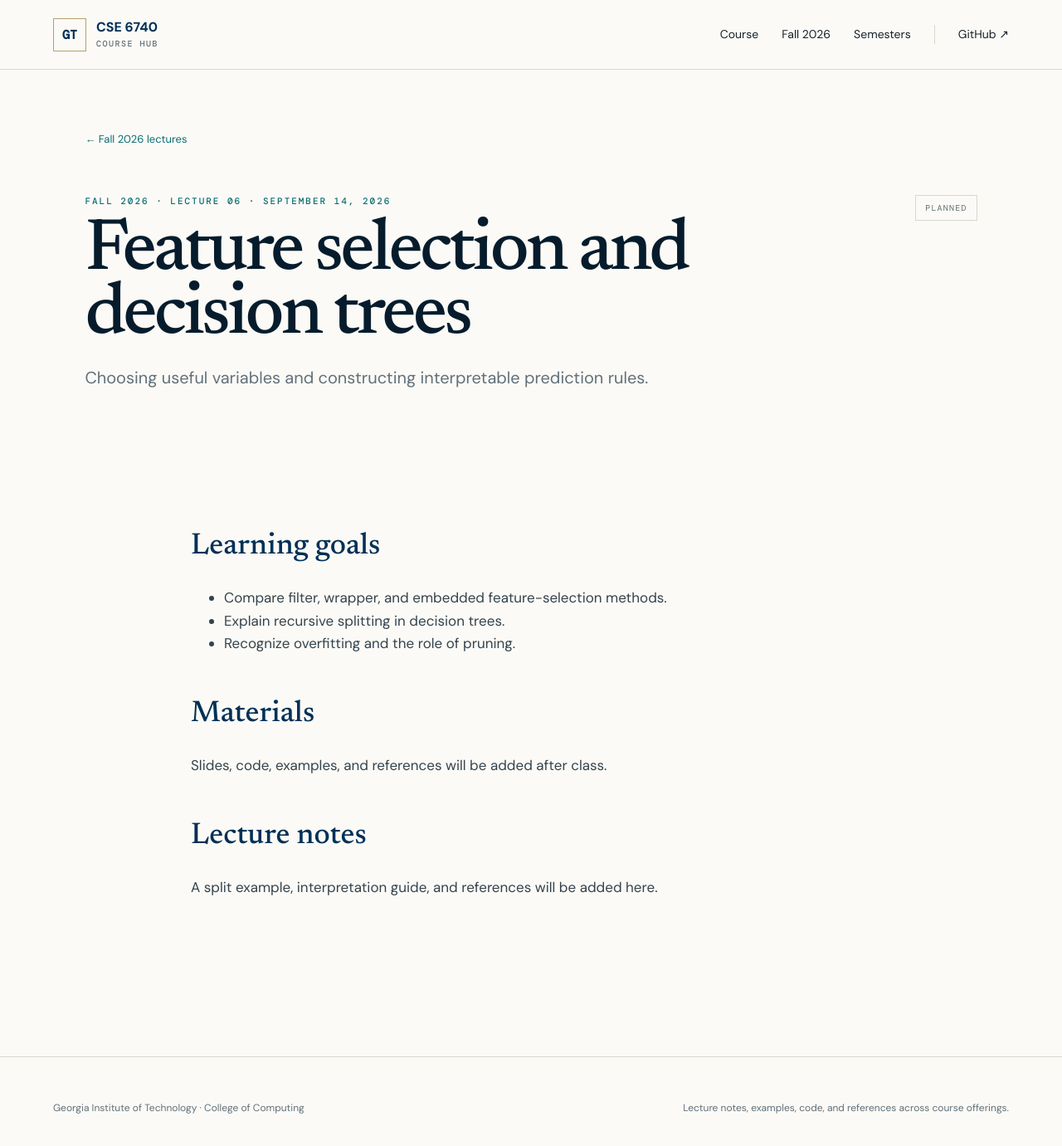
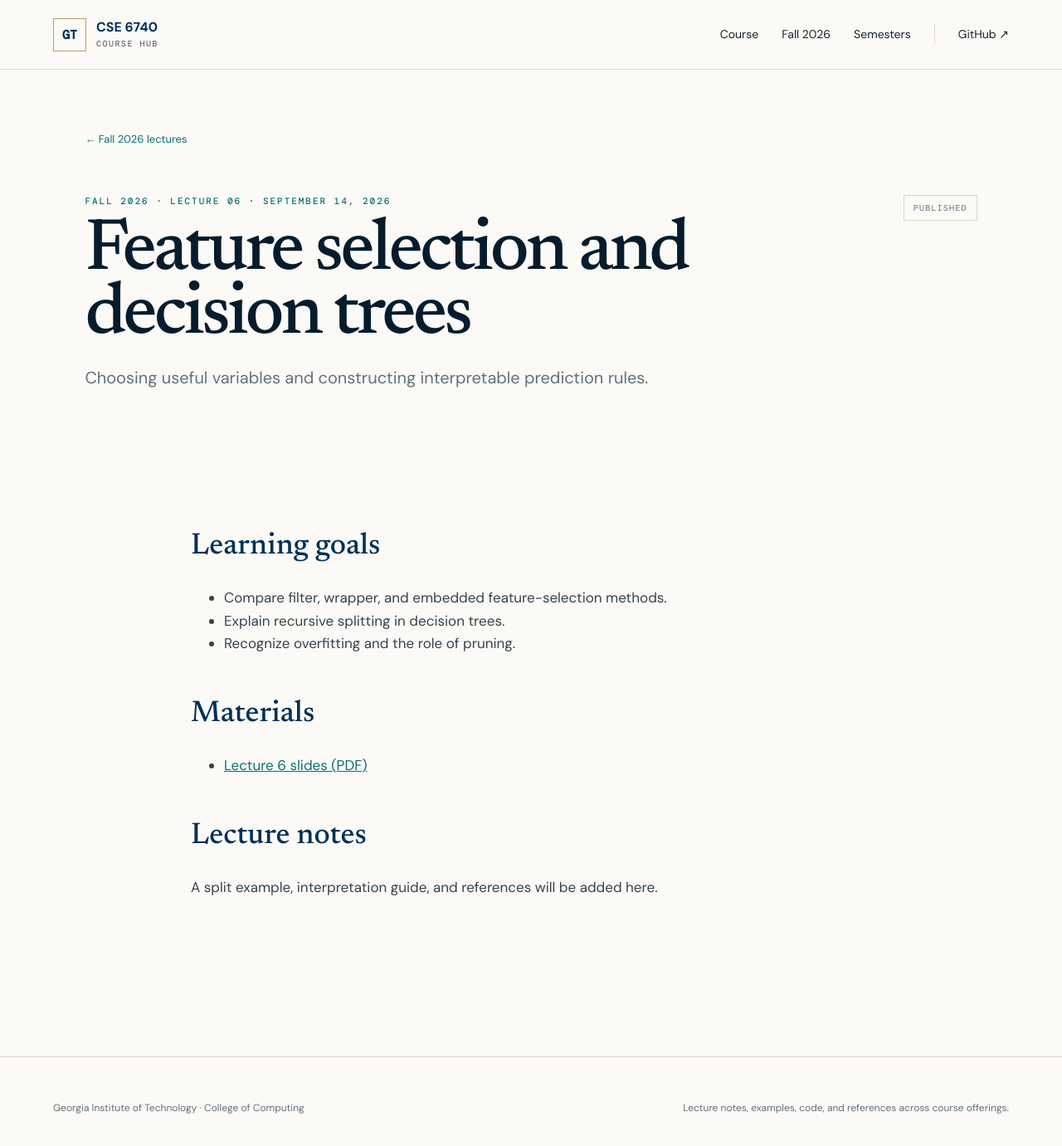
Before and after one commit to GT-KOALA/Gatech-CSE6740, a Jekyll site: the page built from _lectures/fall-2026/06-feature-selection-trees.md, in a window 1280 px wide and 1397 px high. Shown: the top 1381 px of the window at 83% size. Built offline with Jekyll 4.4.1, drawn with Linux system fonts in a browser that asks for light colours.

Commit message:
Publish updated Lecture 6 slides

```diff
--- a/_lectures/fall-2026/06-feature-selection-trees.md
+++ b/_lectures/fall-2026/06-feature-selection-trees.md
@@ -3,7 +3,7 @@ title: Feature selection and decision trees
 number: "06"
 date: 2026-09-14
 summary: Choosing useful variables and constructing interpretable prediction rules.
-status: planned
+status: published
 ---
 ## Learning goals
 
@@ -13,7 +13,7 @@ status: planned
 
 ## Materials
 
-Slides, code, examples, and references will be added after class.
+- [Lecture 6 slides (PDF)]({{ '/assets/semesters/fall-2026/lectures/06/lecture-06-feature-selection-trees.pdf' | relative_url }})
 
 ## Lecture notes
 
```
Also changed, not shown: 1 other file.
